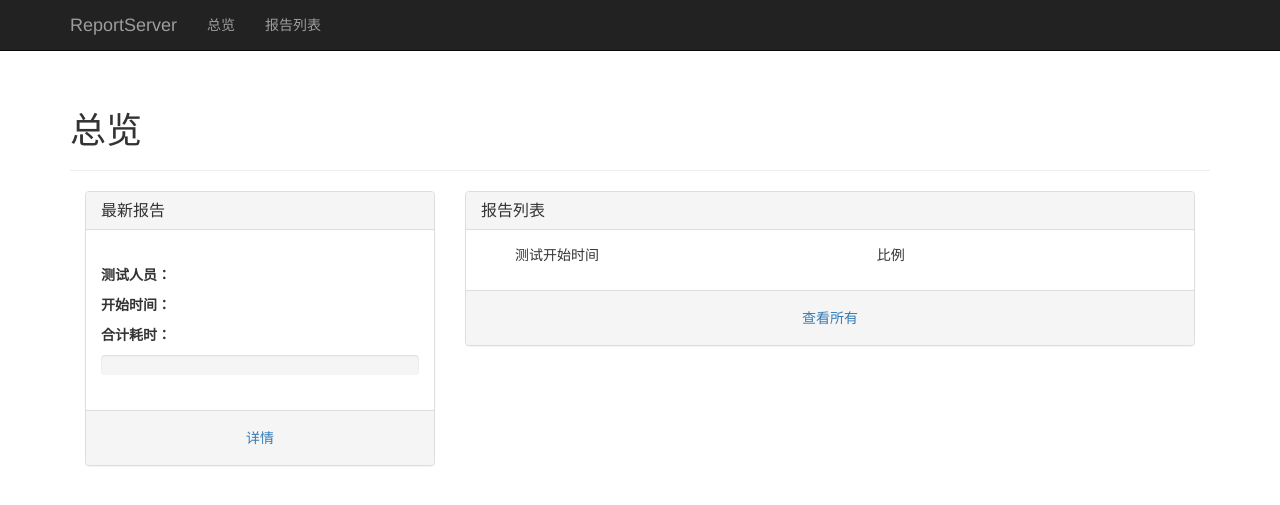
After one commit to bluesnoblue/JSONTestRunner, a Flask app: template app/templates/overview_page.html in a window 1280 px wide. The commit adds this page. Shown: the top 505 px of the page. Run offline with Flask 2, Linux system fonts and the light colour scheme; the template is opened without the code that fills it, so the values that code supplies are empty; some libraries are stand-ins or nearby versions.

Commit message:
新增【总览页面】【报告列表页】

```diff
--- /dev/null
+++ b/app/templates/_over_view.html
@@ -0,0 +1,50 @@
+{% block app_content %}
+
+    <div class='page-header'><h1>总览</h1></div>
+
+    <div class="col-md-4">
+        <div class="panel panel-default">
+            <div class="panel-heading"><h3 class="panel-title">最新报告</h3></div>
+            <div class="panel-body">
+                <h1>{{report.title}}</h1>
+                <p class='attribute'><strong>测试人员：</strong>{{report.tester}}</p>
+                <p class='attribute'><strong>开始时间：</strong>{{report.start_time}}</p>
+                <p class='attribute'><strong>合计耗时：</strong>{{report.duration}}</p>
+                <div class="progress">
+                    <div class="progress-bar progress-bar-success" style="width: {{report.pass_rate}}">
+                        {{report.Pass_num}}
+                    </div>
+                    <div class="progress-bar progress-bar-danger progress-bar-striped" style="width: {{report.fail_rate}}">
+                        {{report.fail_num}}
+                    </div>
+                    <div class="progress-bar progress-bar-warning" style="width: {{report.error_rate}}">
+                        {{report.error_num}}
+                    </div>
+                </div>
+            </div>
+            <div class="panel-footer">
+                <button type="button" class="btn btn-link center-block",>
+                    <a href="{{ url_for('main.report_detail', reports_name = report.file_name )}}">详情</a>
+                </button>
+            </div>
+        </div>
+    </div>
+
+    <div class="col-md-8">
+        <div class="panel panel-default">
+        <div class="panel-heading">
+        <h1 class="panel-title">报告列表</h1>
+        </div>
+        <div class="panel-body">
+            {% include '_report_list.html' %}
+        </div>
+        <div class="panel-footer">
+            <button type="button" class="btn btn-link center-block",>
+                <a href="{{ url_for('main.report_list') }}">查看所有</a>
+            </button>
+        </div>
+    </div>
+    </div>
+
+
+{% endblock %}
--- a/app/templates/_report_list.html
+++ b/app/templates/_report_list.html
@@ -1,9 +1,4 @@
 {% block app_content %}
-    <div class='page-header'>
-        <h1>报告列表</h1>
-    </div>
-
-     <table class="table table-condensed table-hover table table-bordered">
      <div class="row">
          <div class="col-md-3" >
              <p class="text-center">测试开始时间</p>
@@ -24,18 +19,22 @@
             </div>
             <div class="col-md-8">
                 <div class="progress">
-                        <div class="progress-bar progress-bar-success" style="width: {{report.pass_rate}}"></div>
-                        <div class="progress-bar progress-bar-danger progress-bar-striped" style="width:  {{report.fail_rate}}"></div>
-                        <div class="progress-bar progress-bar-warning" style="width:  {{report.error_rate}}"></div>
+                    <div class="progress-bar progress-bar-success" style="width: {{report.pass_rate}}">
+                        {{report.Pass_num}}
+                    </div>
+                    <div class="progress-bar progress-bar-danger progress-bar-striped" style="width: {{report.fail_rate}}">
+                        {{report.fail_num}}
+                    </div>
+                    <div class="progress-bar progress-bar-warning" style="width: {{report.error_rate}}">
+                        {{report.error_num}}
+                    </div>
                 </div>
             </div>
             <div>
                 <a class="btn btn-default" href="{{ url_for('main.report_detail', reports_name = report.file_name )}}" role="button">详情</a>
-
             </div>
         </div>
     {% endfor %}
 
 
-    </table>
 {% endblock %}
--- a/app/templates/base.html
+++ b/app/templates/base.html
@@ -5,7 +5,7 @@
 {% endblock %}
 
 {% block navbar %}
-    <nav class="navbar navbar-default">
+    <nav class="navbar navbar-inverse navbar-static-top">
         <div class="container">
             <div class="navbar-header">
                 <button type="button" class="navbar-toggle collapsed" data-toggle="collapse" data-target="#bs-example-navbar-collapse-1" aria-expanded="false">
@@ -16,7 +16,12 @@
                 </button>
                 <a class="navbar-brand" href="{{ url_for('main.home') }}">ReportServer</a>
             </div>
+
             <div class="collapse navbar-collapse" id="bs-example-navbar-collapse-1">
+                <ul class="nav navbar-nav">
+                    <li><a href="{{ url_for('main.home') }}" id="home">总览</a></li>
+                    <li><a href="{{ url_for('main.report_list') }}" id="explore">报告列表</a></li>
+                </ul>
             </div>
         </div>
     </nav>
--- a/app/templates/index.html
+++ b/app/templates/overview_page.html
@@ -1,4 +1,4 @@
 {% extends "base.html"%}
 {% block app_content %}
-    {% include '_report_list.html' %}
+    {% include '_over_view.html' %}
 {% endblock %}
```
Also changed, not shown: app/main/routes.py (+42 -3 lines), app/templates/report_list_page.html (added, +7 -0 lines), app/templates/detail_page.html (renamed from app/templates/detail.html). Lines whose indentation alone changed are shown as unchanged.
